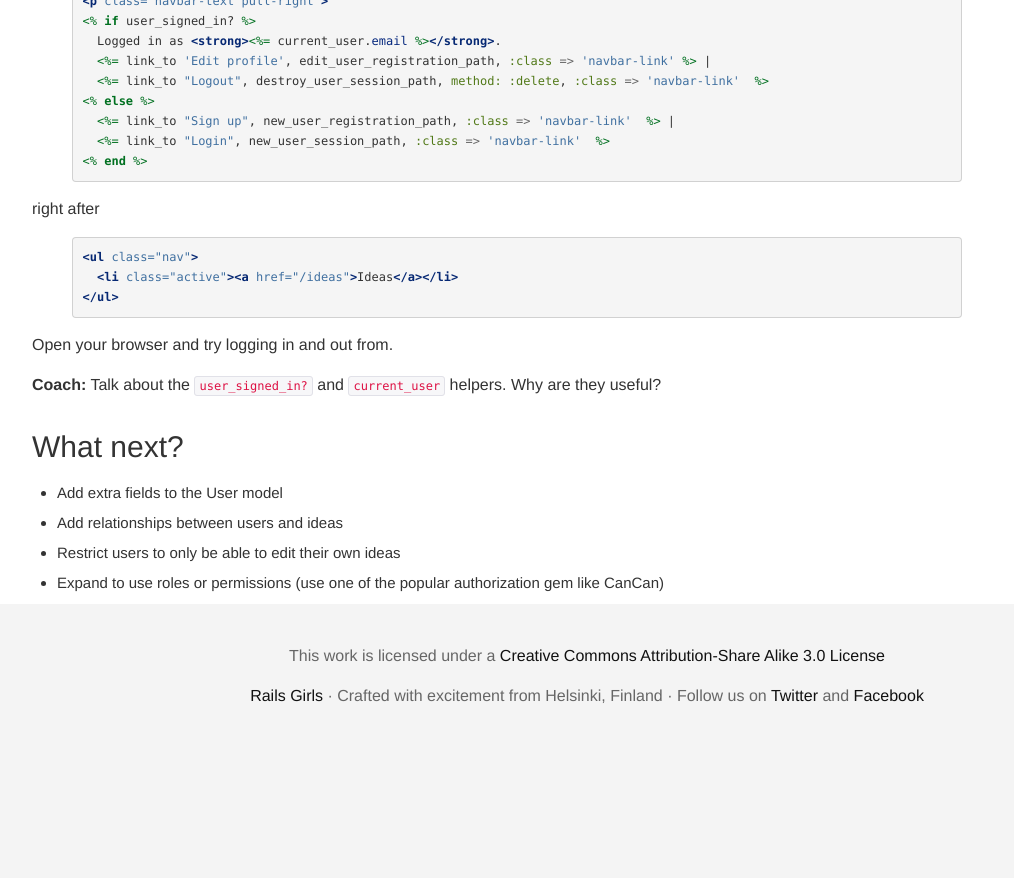
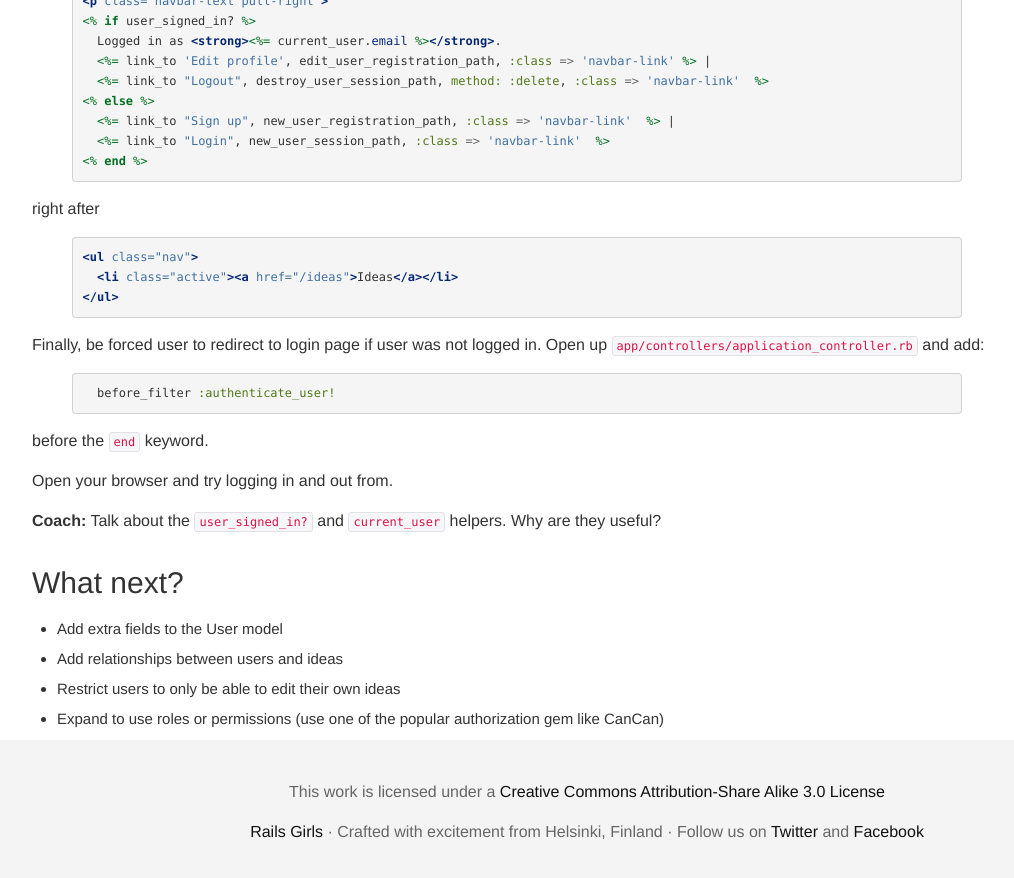
Before and after one commit to railsgirls/guides.railsgirls.com, a Jekyll site: the page built from _posts/2012-11-01-devise.markdown, in a window 1280 px wide and 900 px high, scrolled down 2014 px. Shown: the top 878 px of the window, without its empty margins (53-1067 px from the left). Built offline with Jekyll 4.4.1, drawn with Linux system fonts in a browser that asks for light colours; nearby versions of some CDN libraries; Markdown is read by kramdown in place of the engine named in the settings; before the commit the page ends 2778 px from its top, so only the background shows below that.

Commit message:
Add operation to force user redirect to login page if not logged in.

```diff
--- a/_posts/2012-11-01-devise.markdown
+++ b/_posts/2012-11-01-devise.markdown
@@ -105,6 +105,13 @@ right after
 </ul>
 {% endhighlight %}
 
+Finally, be forced user to redirect to login page if user was not logged in. Open up `app/controllers/application_controller.rb` and add:
+
+{% highlight ruby %}
+  before_filter :authenticate_user!
+{% endhighlight %}
+
+before the `end` keyword.
 
 Open your browser and try logging in and out from.
 
```
